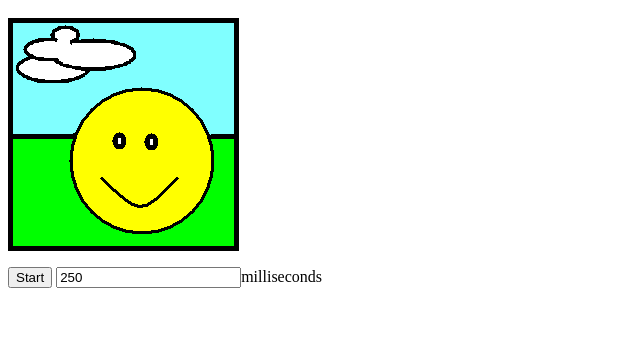
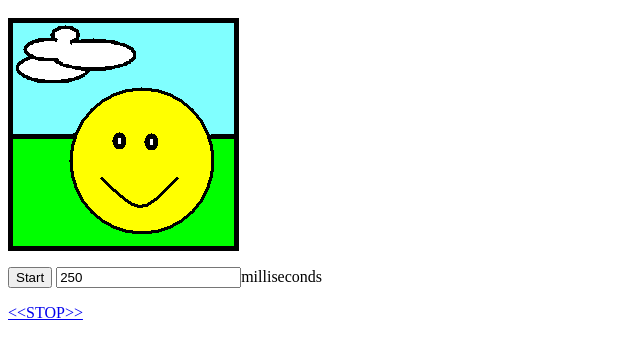
Before and after one commit to rowan04/bnu-web-development, a plain HTML site: page week11/imageAnimation_v1.html in a window 1280 px wide. Shown: the part 48-404 px from the top of the page, without its empty margins (0-640 px from the left). Drawn offline with Linux system fonts and the light colour scheme.

Commit message:
Week 11 exercise - text based function hyperlink

```diff
--- a/week11/imageAnimation_v1.html
+++ b/week11/imageAnimation_v1.html
@@ -35,6 +35,11 @@
 					timerId = null;
 				}
 			}
+
+			function callstop() {
+				clearTimeout(timerId);
+				timerId = null;
+			}
 		</script>
 	</head>
 
@@ -47,6 +52,7 @@
 			<!-- Remember we can also reference images by enumerating the DOM image array -->
 			<input type="button" value="Start" name="runAnim" onclick="checkButton(this)">
 			<input type="text" name="speed" value="250">milliseconds
+			<p><a onclick="callstop()" href="#">&lt;&lt;STOP&gt;&gt;</a></p>
 		</form>
 
 	<script type="text/javascript">
```
